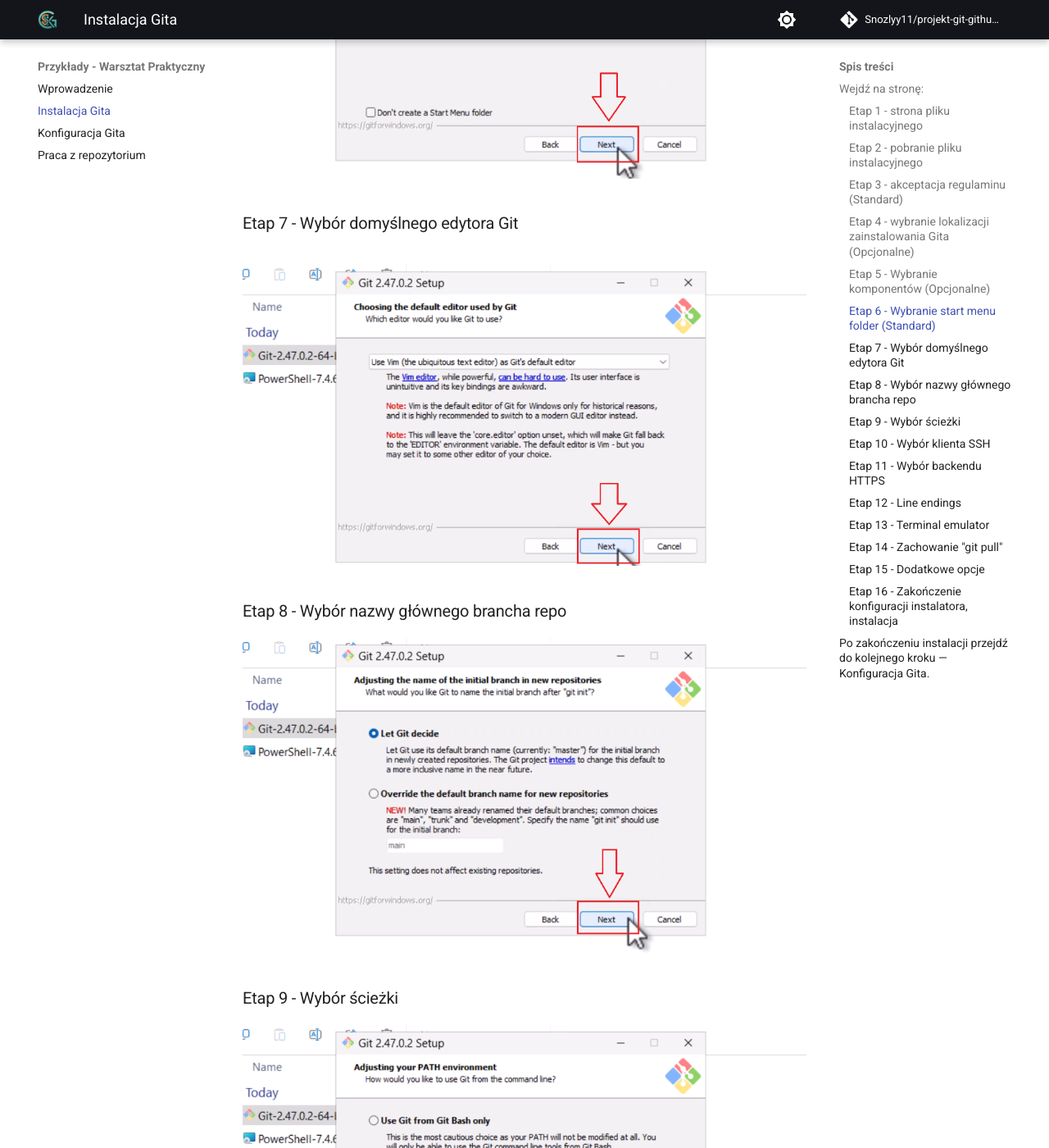
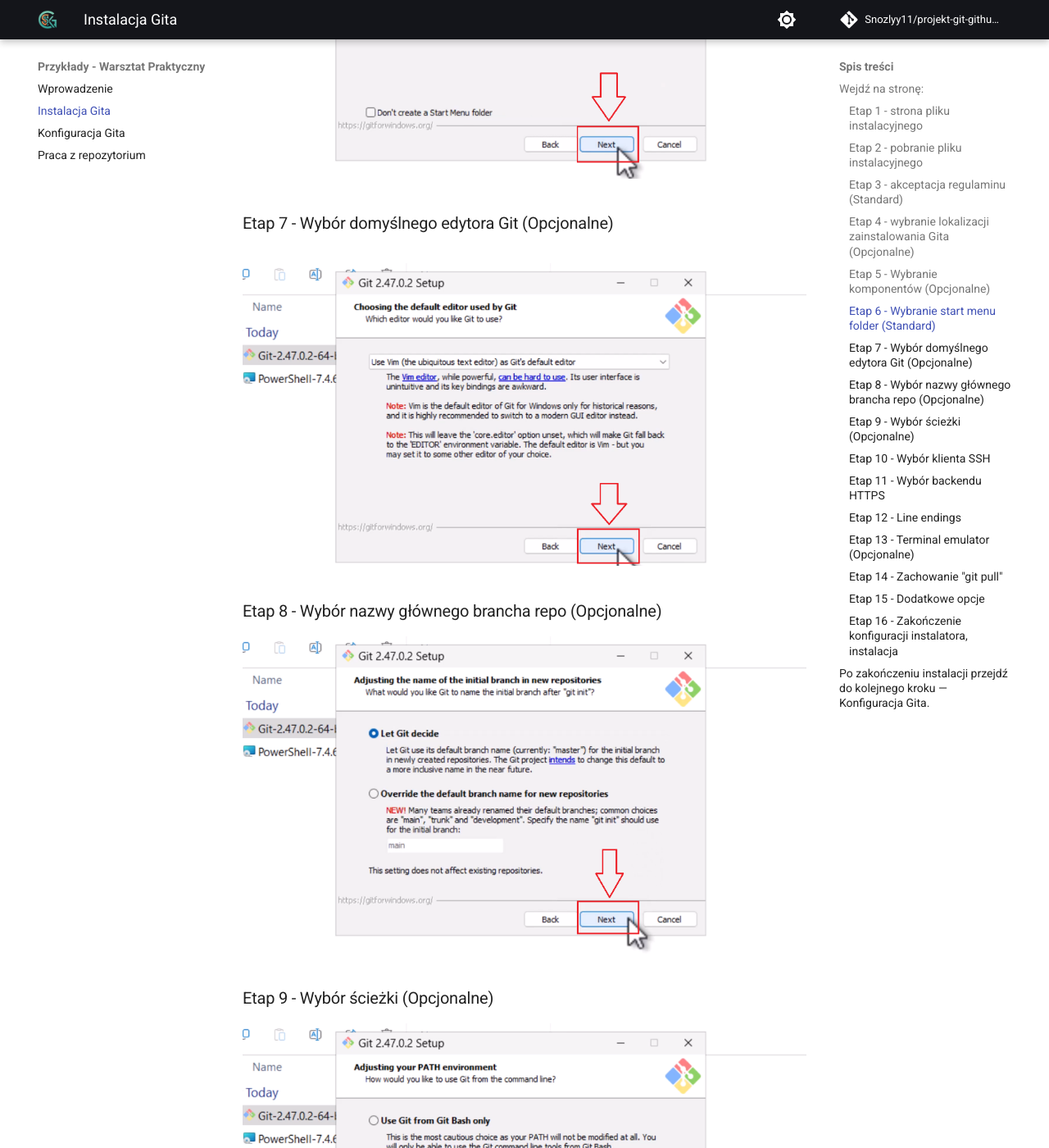
Before and after one commit to Snozlyy11/projekt-git-github-prod, an MkDocs documentation site: the page built from docs/praktyka/instalacja.md, in a window 1280 px wide and 1400 px high, scrolled down 2995 px. Shown: the whole window at 82% size. Built offline with MkDocs 1.6.1 and Material for MkDocs 9.7.7, drawn with Linux system fonts in a browser that asks for light colours; comment, search, counter and statistics services are not loaded; some of the changed text lies outside the part shown.

Commit message:
Zmiany wizualizacyjne w plikach /praktyka

```diff
--- a/docs/praktyka/instalacja.md
+++ b/docs/praktyka/instalacja.md
@@ -25,13 +25,13 @@ W tej części krok po kroku przejdziemy przez etap instalacji Gita na Windowsie
 ### Etap 6 - Wybranie start menu folder (Standard)
 ![Etap 6](../assets/git/6.png)
 
-### Etap 7 - Wybór domyślnego edytora Git
+### Etap 7 - Wybór domyślnego edytora Git (Opcjonalne)
 ![Etap 7](../assets/git/7.png)
 
-### Etap 8 - Wybór nazwy głównego brancha repo
+### Etap 8 - Wybór nazwy głównego brancha repo (Opcjonalne)
 ![Etap 8](../assets/git/8.png)
 
-### Etap 9 - Wybór ścieżki
+### Etap 9 - Wybór ścieżki  (Opcjonalne)
 ![Etap 9](../assets/git/9.png)
 
 ### Etap 10 - Wybór klienta SSH
@@ -43,7 +43,7 @@ W tej części krok po kroku przejdziemy przez etap instalacji Gita na Windowsie
 ### Etap 12 - Line endings
 ![Etap 12](../assets/git/12.png)
 
-### Etap 13 - Terminal emulator
+### Etap 13 - Terminal emulator (Opcjonalne)
 ![Etap 13](../assets/git/13.png)
 
 ### Etap 14 - Zachowanie "git pull"
```
Also changed, not shown: docs/praktyka/konfiguracja.md (+7 -7 lines), docs/praktyka/praca-z-repo.md (+3 -3 lines).
